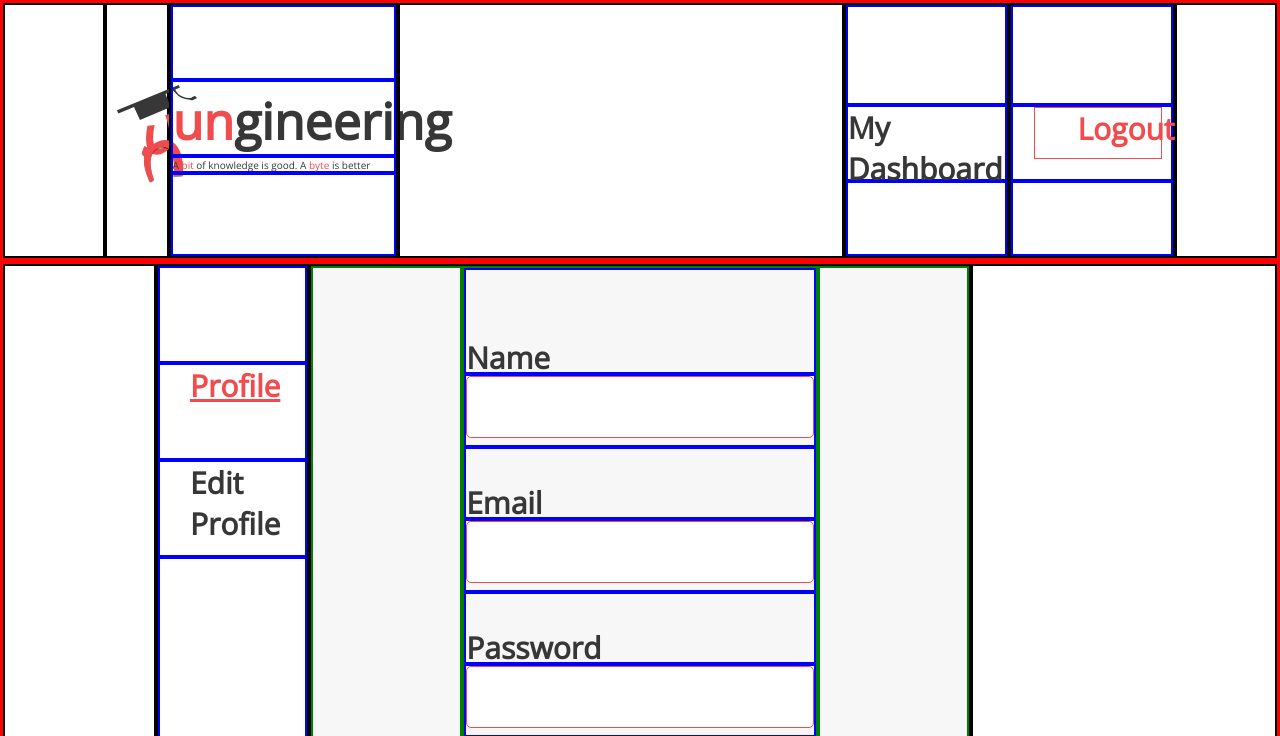
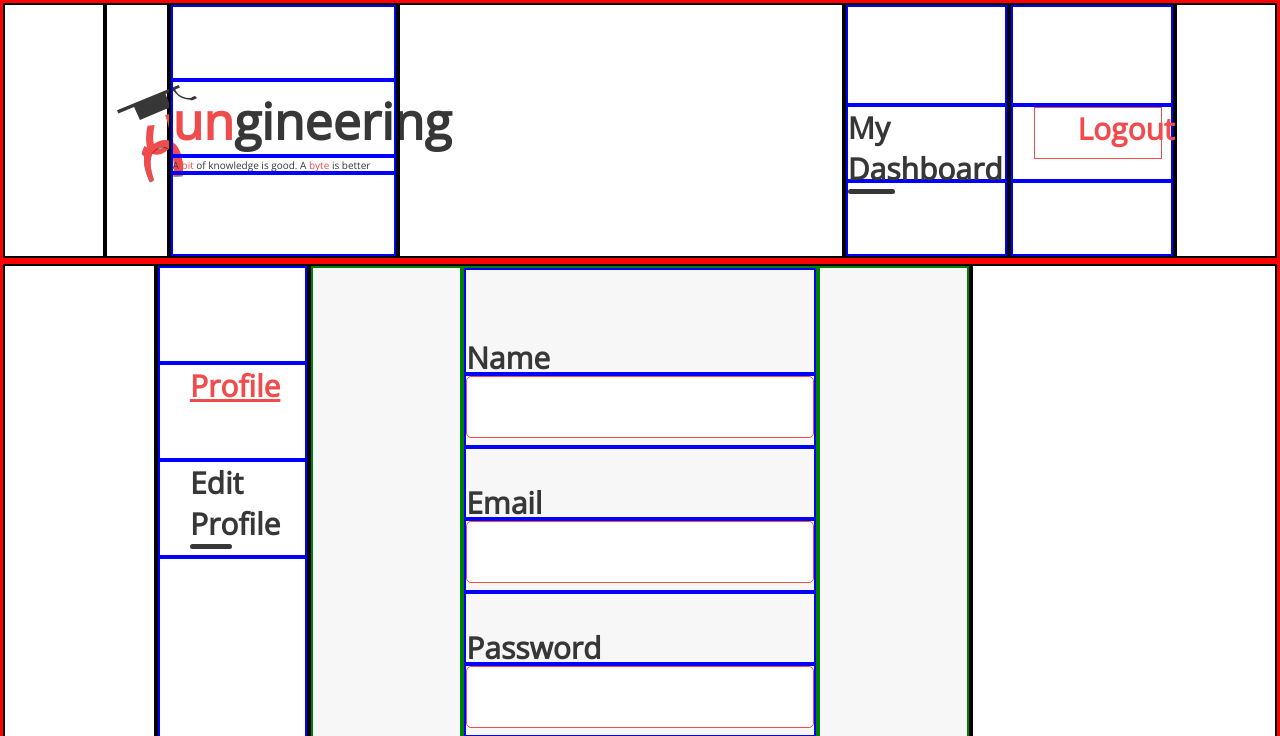
Before and after one commit to shubhangsharmasigs/ungineering_social_media, a PHP site: page /edit_profile.html in a window 1280 px wide. Shown: the top 736 px of the page. Run offline with PHP 8.4, Linux system fonts and the light colour scheme.

```diff
--- a/css/edit_profile.css
+++ b/css/edit_profile.css
@@ -349,7 +349,22 @@
 }
 
 
-
+.col2>.row23:after {
+    content: ""; /* This is necessary for the pseudo element to work. */
+    display: block; /* This will put the pseudo element on its own line. */
+    width: 50%; /* Change this to whatever width you want. */
+    padding-top:0px; /* This creates some space between the element and the border. */
+    border-bottom:5px solid #373737; /* This creates the border. Replace black with whatever color you want. */
+    border-radius:70px;
+}
+.col5>.row52:after {
+    content: ""; /* This is necessary for the pseudo element to work. */
+    display: block; /* This will put the pseudo element on its own line. */
+    width:30%; /* Change this to whatever width you want. */
+    padding-top:0px; /* This creates some space between the element and the border. */
+    border-bottom:5px solid #373737; /* This creates the border. Replace black with whatever color you want. */
+    border-radius:70px;
+}
 *{
     box-sizing: border-box;
 }
```
